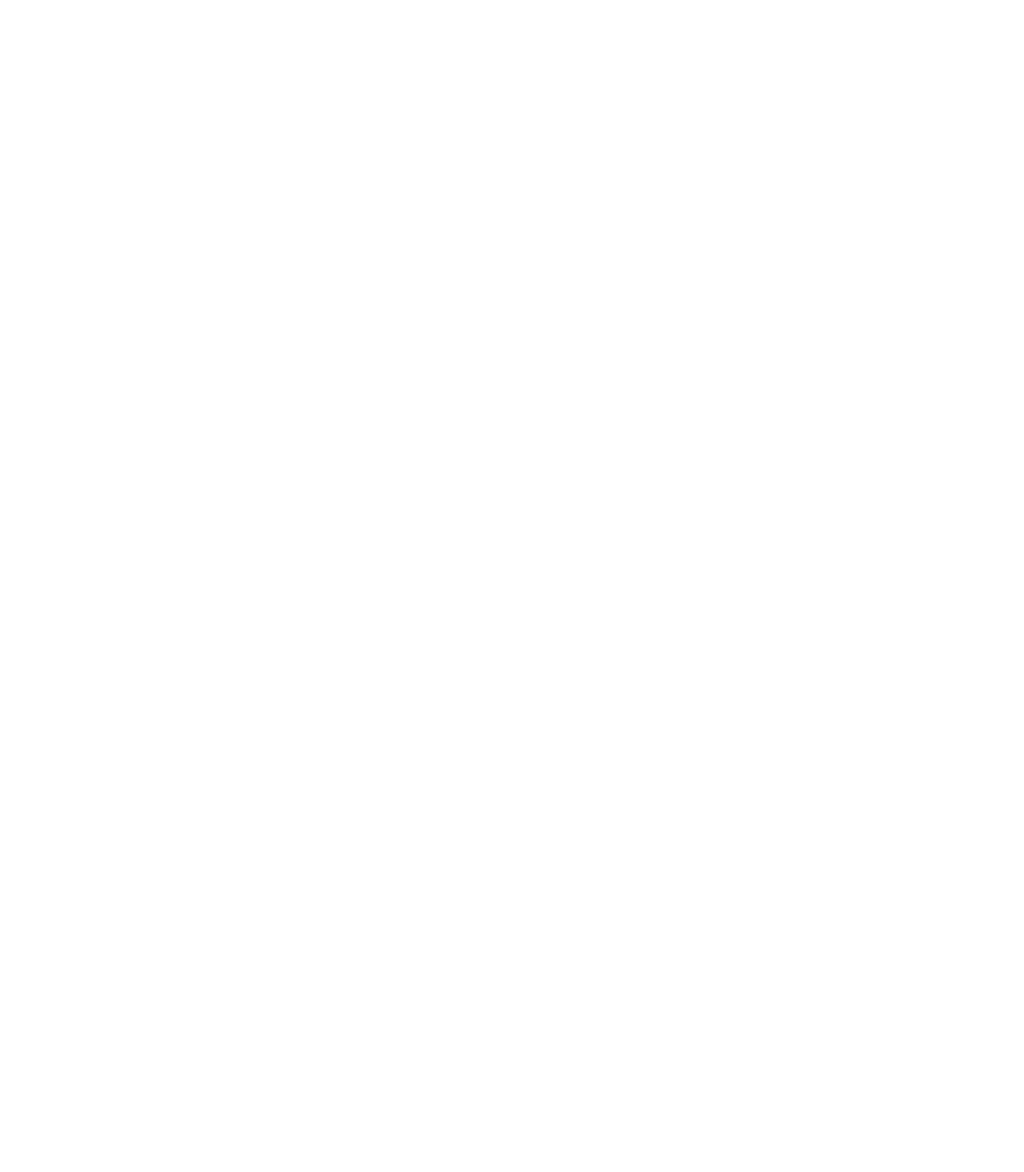
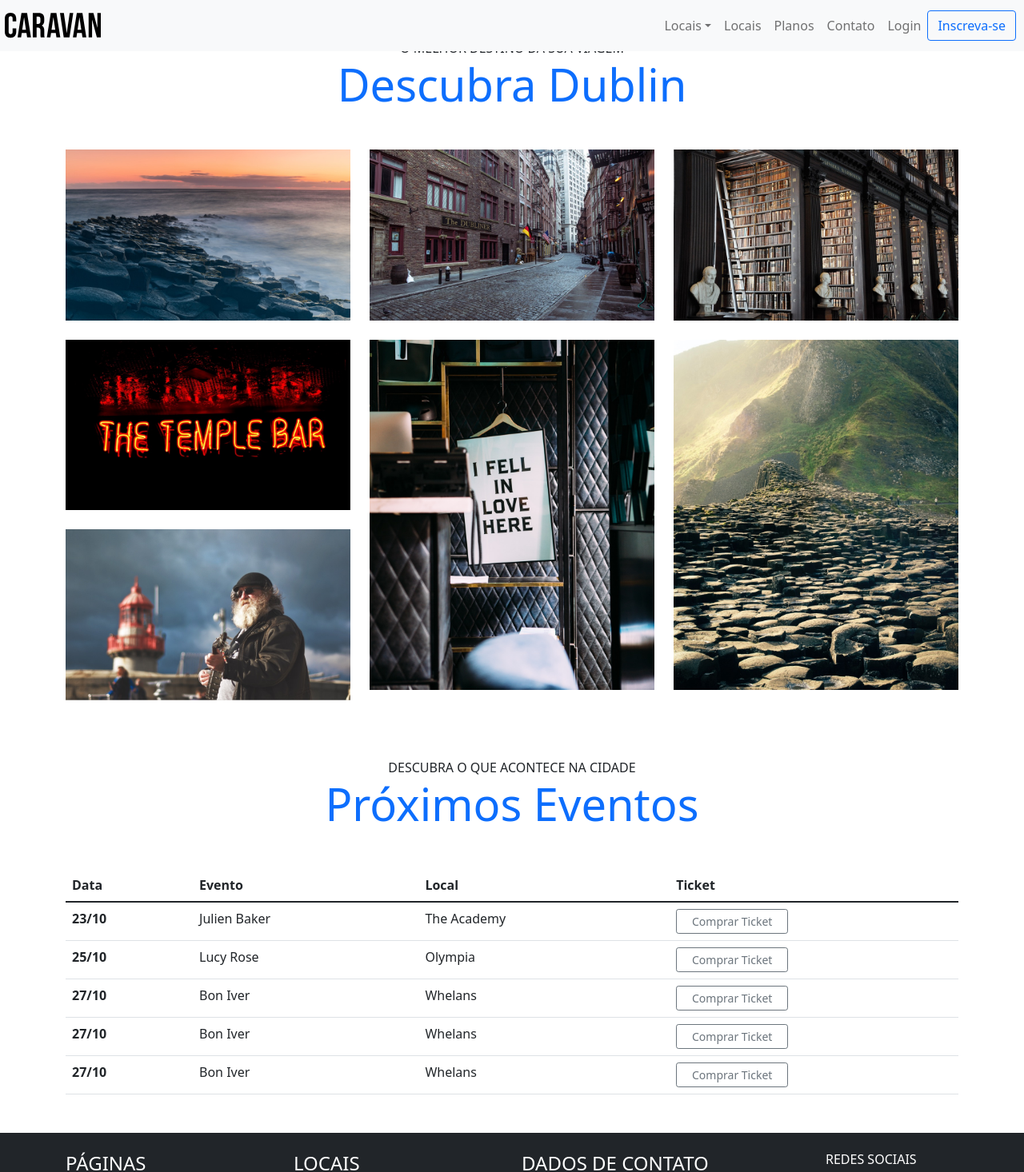
Before and after one commit to Nataliapine/Caravan, a React (Create React App) app: page /locais in a window 1280 px wide. Before the commit this address had no page. Shown: the top 1466 px of the page at 80% size. Before the commit the page ends 800 px from the top, so only its background shows below. Built offline with nearby package versions, Linux system fonts and the light colour scheme.

Commit message:
create page Locais

```diff
--- a/src/App.js
+++ b/src/App.js
@@ -2,12 +2,14 @@
 import 'bootstrap/dist/css/bootstrap.min.css';
 
 import Home from './pages/Home';
+import Locais from './pages/Locais';
 
 function App() {
   return (
     <BrowserRouter>
       <Routes>
-        <Route path="/" element={<Home />} />
+        <Route exact path="/" element={<Home />} />
+        <Route exact path="/locais" element={<Locais />} />
       </Routes>
     </BrowserRouter>
 
--- /dev/null
+++ b/src/pages/Locais/index.js
@@ -0,0 +1,90 @@
+import Header from "../../components/Header";
+import Footer from "../../components/Footer";
+
+import Foto1 from '../../assets/img/local/foto-1.jpg';
+import Foto2 from '../../assets/img/local/foto-2.jpg';
+import Foto3 from '../../assets/img/local/foto-3.jpg';
+import Foto4 from '../../assets/img/local/foto-4.jpg';
+import Foto5 from '../../assets/img/local/foto-5.jpg';
+import Foto6 from '../../assets/img/local/foto-6.jpg';
+import Foto7 from '../../assets/img/local/foto-7.jpg';
+
+import { Link } from "react-router-dom";
+
+export default function Home() {
+    return (
+        <div>
+            <Header />
+
+            <section className="container">
+                <div className="text-center my-5">
+                    <span className="h-6 d-block">O MELHOR DESTINO DA SUA VIAGEM</span>
+                    <h1 className="display-4 text-primary">Descubra Dublin</h1>
+                </div>
+                <div className="row">
+                    <div className="col-md">
+                        <img className="img-fluid mb-4" src={Foto1} alt="foto-1" />
+                        <img className="img-fluid mb-4" src={Foto2} alt="foto-2" />
+                        <img className="img-fluid mb-4" src={Foto3} alt="foto-3" />
+                    </div>
+                    <div className="col-md">
+                        <img className="img-fluid mb-4" src={Foto4} alt="foto-4" />
+                        <img className="img-fluid mb-4" src={Foto5} alt="foto-5" />
+                    </div>
+                    <div className="col-md">
+                        <img className="img-fluid mb-4" src={Foto6} alt="foto-6" />
+                        <img className="img-fluid mb-4" src={Foto7} alt="foto-7" />
+                    </div>
+                </div>
+                <div className="text-center my-5">
+                    <span className="h-6 d-block">DESCUBRA O QUE ACONTECE NA CIDADE</span>
+                    <h1 className="display-4 text-primary">Próximos Eventos</h1>
+                </div>
+                <table class="table table-hover my-5 table-responsive-md">
+                    <thead>
+                        <tr>
+                            <th scope="col">Data</th>
+                            <th scope="col">Evento</th>
+                            <th scope="col">Local</th>
+                            <th scope="col">Ticket</th>
+                        </tr>
+                    </thead>
+                    <tbody>
+                        <tr>
+                            <th scope="row">23/10</th>
+                            <td>Julien Baker</td>
+                            <td>The Academy</td>
+                            <td> <Link to="#" className="btn btn-outline-secondary btn-sm">Comprar Ticket</Link></td>
+                        </tr>
+                        <tr>
+                            <th scope="row">25/10</th>
+                            <td>Lucy Rose</td>
+                            <td>Olympia</td>
+                            <td> <Link to="#" className="btn btn-outline-secondary btn-sm">Comprar Ticket</Link></td>
+                        </tr>
+                        <tr>
+                            <th scope="row">27/10</th>
+                            <td >Bon Iver</td>
+                            <td >Whelans</td>
+                            <td> <Link to="#" className="btn btn-outline-secondary btn-sm">Comprar Ticket</Link></td>
+                        </tr>
+                        <tr>
+                            <th scope="row">27/10</th>
+                            <td >Bon Iver</td>
+                            <td >Whelans</td>
+                            <td> <Link to="#" className="btn btn-outline-secondary btn-sm">Comprar Ticket</Link></td>
+                        </tr>
+                        <tr>
+                            <th scope="row">27/10</th>
+                            <td >Bon Iver</td>
+                            <td >Whelans</td>
+                            <td> <Link to="#" className="btn btn-outline-secondary btn-sm">Comprar Ticket</Link></td>
+                        </tr>
+                    </tbody>
+                    </table>
+            </section>
+            <Footer />
+
+        </div>
+    )
+}
```
